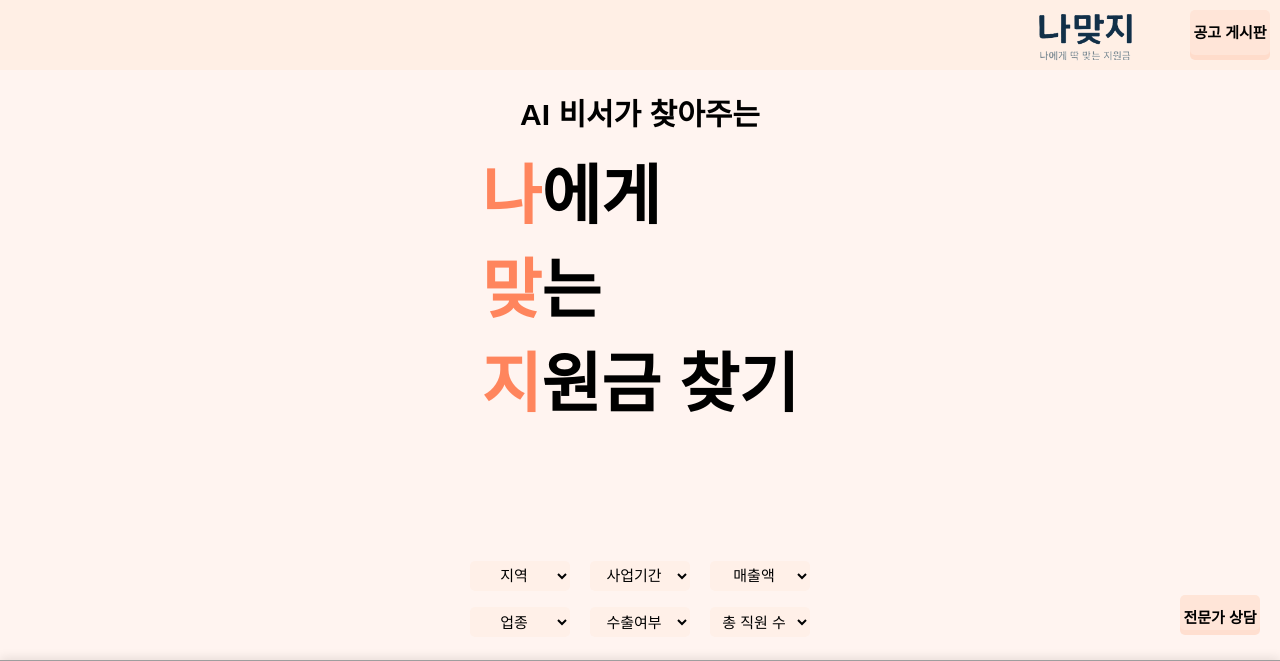
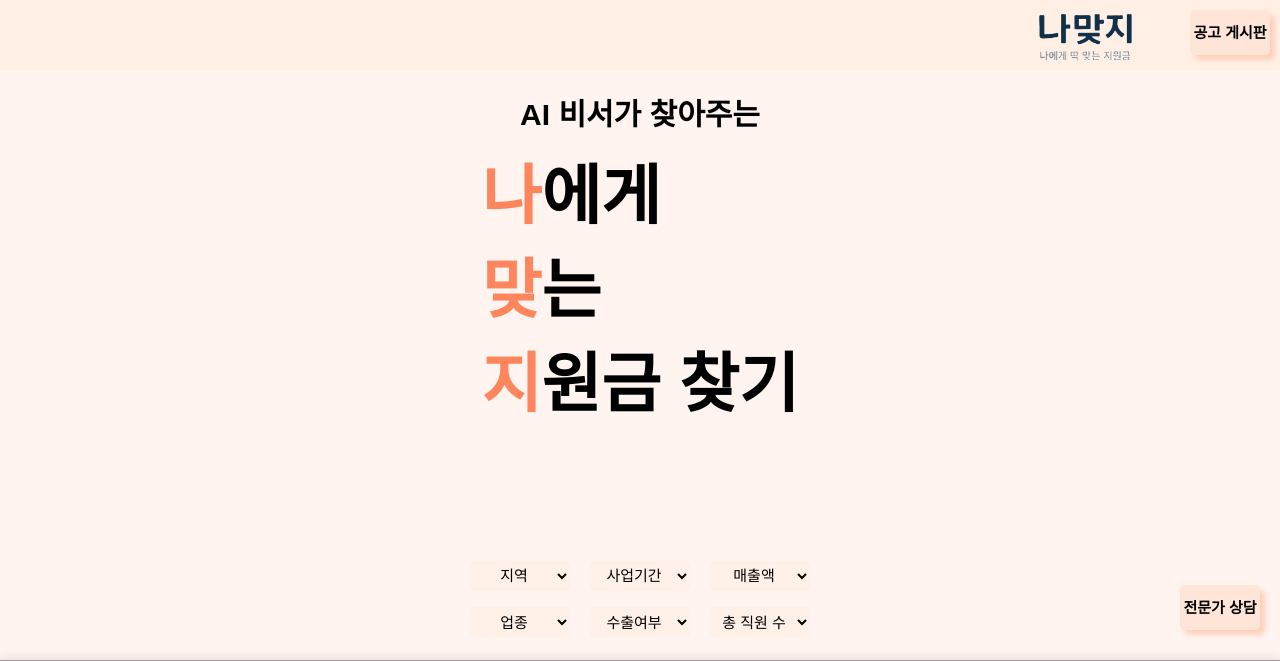
Before and after one commit to System-out-gyuil/PO_Web, a Django app: page / in a window 1280 px wide. Shown: the top 661 px of the page. Run offline with Django 5.2, Linux system fonts and the light colour scheme; grey boxes are pictures that could not be loaded.

Commit message:
box shadow change

```diff
--- a/static/base/base.css
+++ b/static/base/base.css
@@ -64,7 +64,7 @@ select {
 }
 
 .btnLightBlue.btnPush {
-  box-shadow: 0px 5px 0px 0px #ffd0ba98;
+  box-shadow: 5px 5px 5px 0px #ffd0ba;
 }
 
 .btnPush:hover {
@@ -73,7 +73,7 @@ select {
 }
 
 .btnLightBlue.btnPush:hover {
-  box-shadow: 0px 0px 0px 0px #ffd0ba98;
+  box-shadow: 0px 0px 0px 0px #ffd0ba;
 }
 
 .btnLightBlue {
@@ -110,10 +110,9 @@ a.button {
   z-index: 9999;
 }
 
-.consel-btn {
-  height: 35px;
+.namatji-consel-btn-container {
+  position: fixed;
+  bottom: 160px;
+  right: 10px;
+  z-index: 9999;
 }
-
-/* .consel-btn-text {
-  margin-bottom: 5px;
-} */
--- a/templates/base/consel_btn.html
+++ b/templates/base/consel_btn.html
@@ -1,7 +1,5 @@
-<div class="button-container">
-  <div class="button-container-item">
-    <a href="{% url 'counsel_form' %}" class="orange-color main-button button btnPush btnLightBlue consel-btn">
-      <div class="consel-btn-text">전문가 상담</div>
-    </a>
+<div class="namatji-consel-btn-container">
+  <div class="namatji-consel-btn-item">
+    <a class="main-button button btnPush btnLightBlue" onclick="location.href='/counsel/'">전문가 상담</a>
   </div>
 </div>
```
